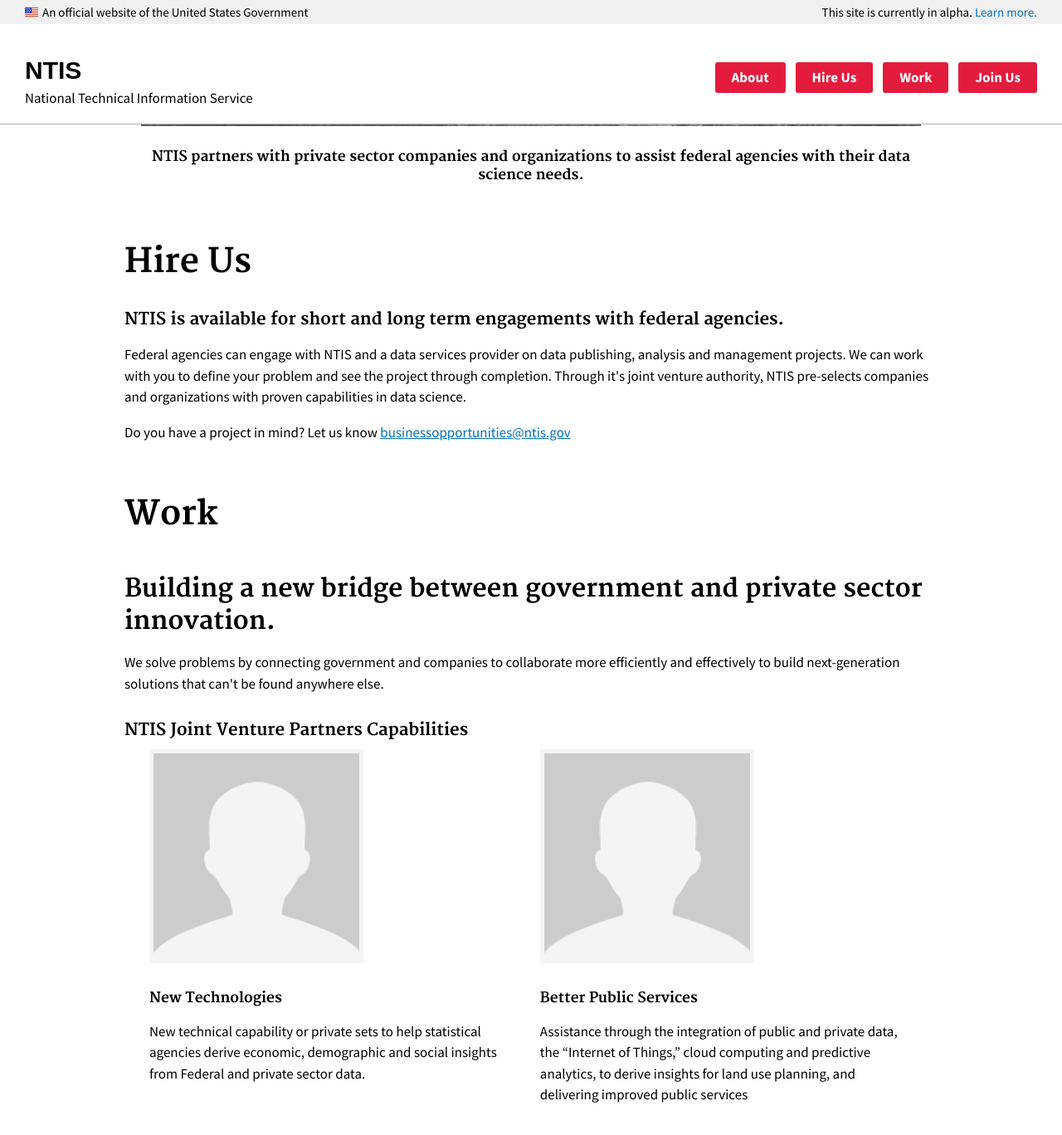
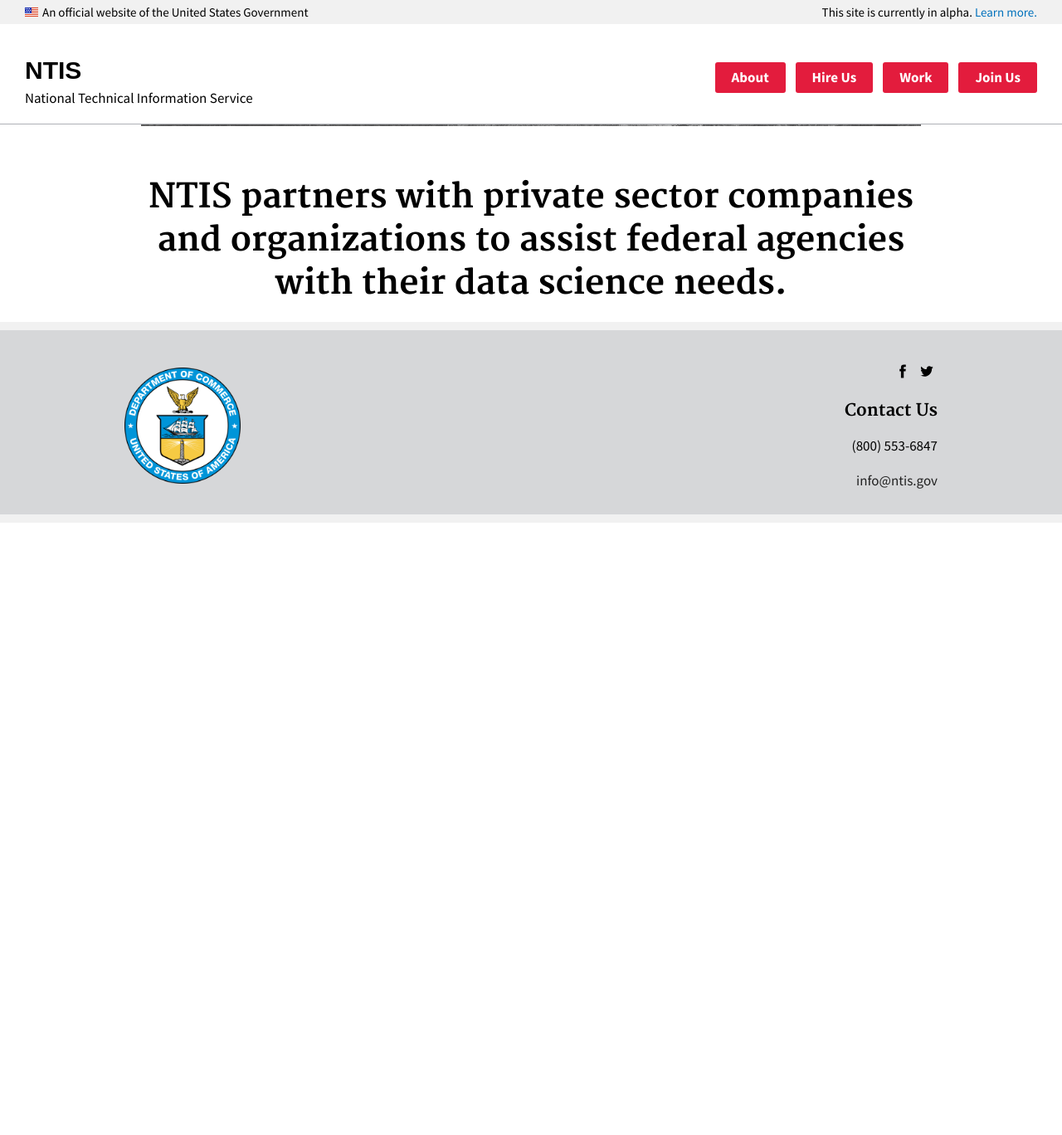
Before and after one commit to 18F/ntis-gov, a Jekyll site: the page built from index.html, in a window 1280 px wide and 1400 px high, scrolled down 359 px. Shown: the top 1368 px of the window at 83% size. Built offline with Jekyll 4.4.1, drawn with Linux system fonts in a browser that asks for light colours; after the commit the page ends 989 px from its top, so only the background shows below that; some of the changed text lies outside the part shown.

Commit message:
New pages new content

```diff
--- a/_includes/header.html
+++ b/_includes/header.html
@@ -21,7 +21,7 @@
       <nav class="usa-site-navbar">
         <div class="logo" id="logo">
           <h1 style="margin-bottom: -15px;">
-            <a href="{{ site.baseurl }}" accesskey="1" title="Home" aria-label="Home">
+            <a href="{{ site.baseurl }}/" accesskey="1" title="Home" aria-label="Home">
               NTIS
             </a>
           </h1>
@@ -32,10 +32,10 @@
             <a class="usa-button usa-button-secondary" href="{{ site.baseurl }}/about">About</a>
           </li>
           <li>
-            <a class="usa-button usa-button-secondary" href="{{ site.baseurl }}">Hire Us</a>
+            <a class="usa-button usa-button-secondary" href="{{ site.baseurl }}/hire">Hire Us</a>
           </li>
           <li>
-            <a class="usa-button usa-button-secondary" href="{{ site.baseurl }}">Work</a>
+            <a class="usa-button usa-button-secondary" href="{{ site.baseurl }}/work">Work</a>
           </li>
           <li>
             <a class="usa-button usa-button-secondary" href="{{ site.baseurl }}/join">Join Us</a>
--- a/index.html
+++ b/index.html
@@ -10,64 +10,9 @@
 </div>
 
 <div class="usa-grid" style="text-align: center;">
-  <h4>NTIS partners with private sector companies and organizations to assist federal agencies with their data science needs.</h4>
+  <h1>NTIS partners with private sector companies and organizations to assist federal agencies with their data science needs.</h1>
 </div>
 
 <div class="usa-grid">
-    <h1>Hire Us</h1>
 
-    <h3>NTIS is available for short and long term engagements with federal agencies.</h3>
-    <p>Federal agencies can engage with NTIS and a data services provider on data publishing, analysis and management projects.
-    We can work with you to define your problem and see the project through completion. Through it's joint venture authority, NTIS
-    pre-selects companies and organizations with proven capabilities in data science.</p>
-
-    <p>Do you have a project in mind? Let us know <a href="mailto:businessopportunities@ntis.gov">businessopportunities@ntis.gov</a></p>
-
-    <h1>Work</h1>
-
-    <h2>Building a new bridge between government and private sector innovation.</h2>
-
-  <p>We solve problems by connecting government and companies to collaborate more efficiently and effectively to build next-generation solutions that can't be found anywhere else. </p>
-
-  <h3>NTIS Joint Venture Partners Capabilities</h3>
-
-    <div class="usa-grid">
-  <div class="usa-width-one-half">
-    <img src="{{ site.baseurl }}/assets/site/img/headshot.jpg" />
-    <h4>New Technologies</h4>
-    <p>New technical capability or private sets  to help statistical agencies derive economic, demographic and social insights from Federal and private sector data.</p>
-  </div>
-  <div class="usa-width-one-half">
-    <img src="{{ site.baseurl }}/assets/site/img/headshot.jpg" />
-    <h4>Better Public Services</h4>
-    <p>Assistance through the integration of public and private data, the “Internet of Things,” cloud computing and predictive analytics, to derive insights for land use planning, and delivering improved public services</p>
-  </div>
-    </div>
-
-    <h1>Join Us</h1>
-    </div>
-
-    <p>Our mission demands data science savvy people and technology. Come help us build the new NTIS and help federal agencies better serve their constituents by better leveraging their data.</p>
-
-  <h3>Meet Our Current Team</h3>
-
-  <div class="usa-grid">
-  <div class="usa-width-one-third">
-    <img src="{{ site.baseurl }}/assets/site/img/headshot.jpg" />
-    <h3>Crystal</h3>
-    <h4>Data Scientist</h4>
-    <p>I'm happiest in R REPL, slicing and dicing through data mountains.</p>
-  </div>
-  <div class="usa-width-one-third">
-    <img src="{{ site.baseurl }}/assets/site/img/headshot.jpg" />
-    <h3>Paul</h3>
-    <h4>Data Scientist</h4>
-    <p>I love working on the infrastructure and platforms to host data.</p>
-  </div>
-  <div class="usa-width-one-third">
-    <img src="{{ site.baseurl }}/assets/site/img/headshot.jpg" />
-    <h3>Kristy</h3>
-    <h4>Project Manager</h4>
-    <p>I use agile methods to ensure our projects are on time, on budget and  with happy customers.</p>
-  </div>
 </div>
```
Also changed, not shown: hire.html (added, +16 -0 lines), join.html (+5 -5 lines), work.html (added, +27 -0 lines).
